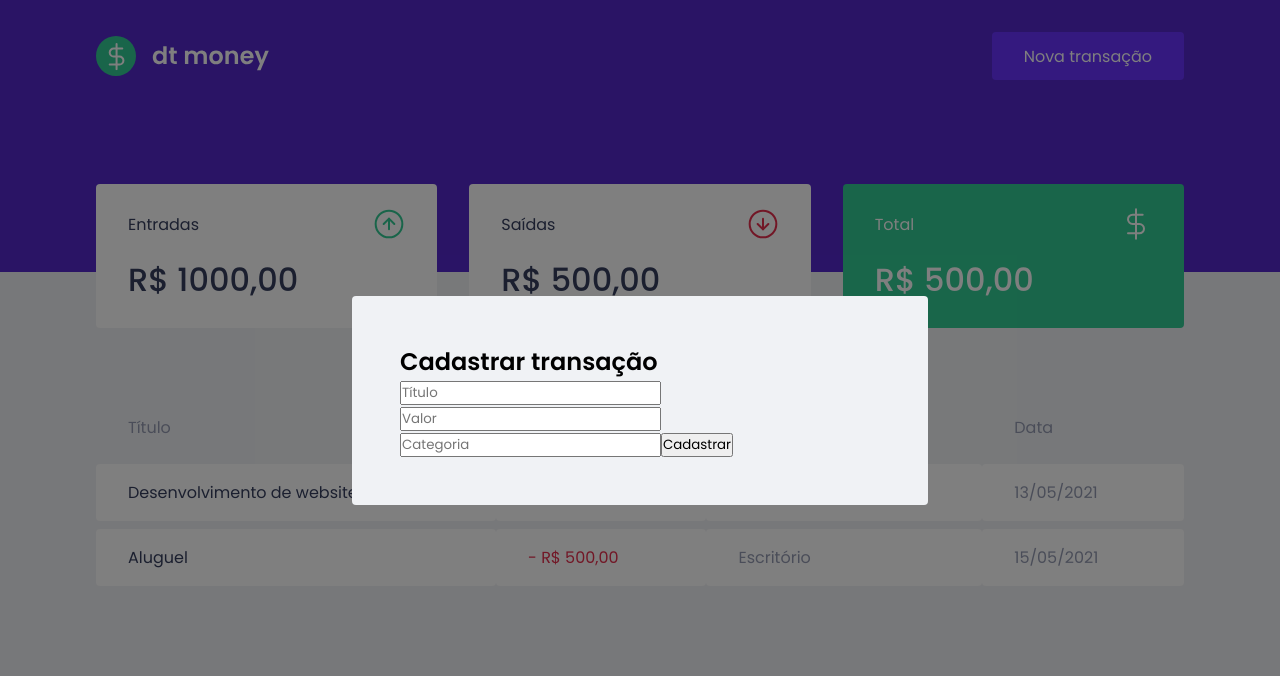
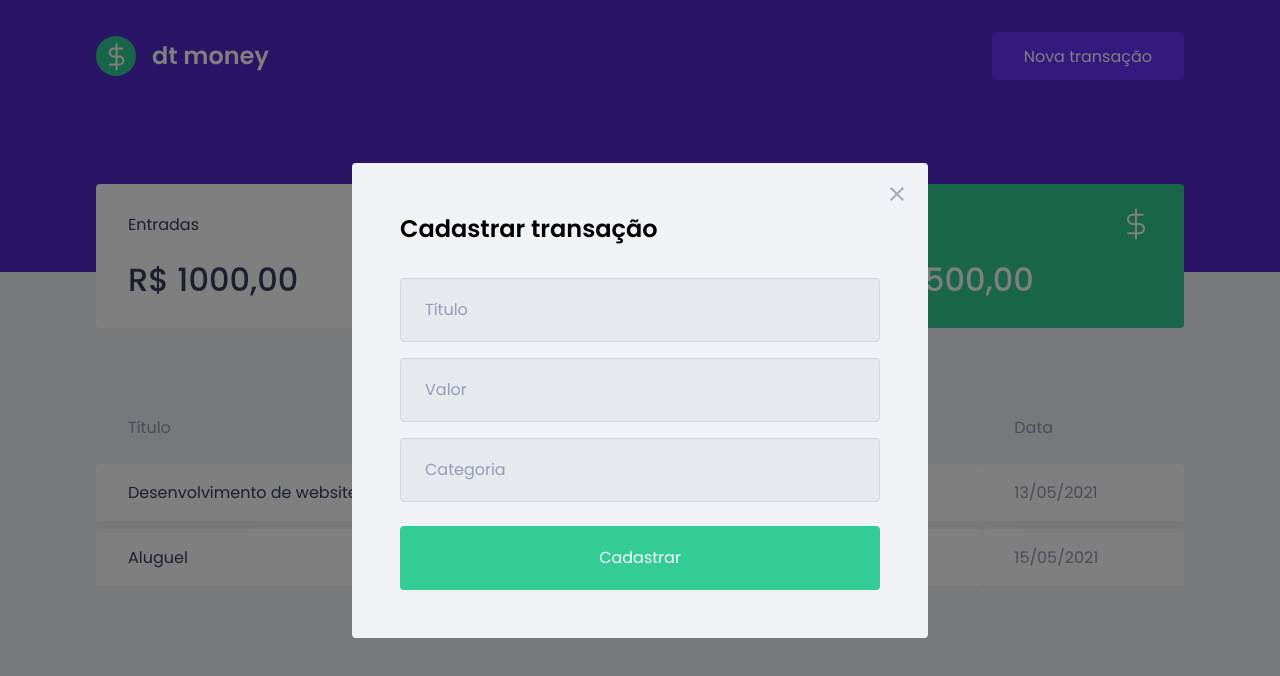
Before and after one commit to mariaclarabs/ignite-dt-money, a React (Create React App) app: page / in a window 1280 px wide. Both pictures are taken after a click on the button "Nova transação". Shown: the top 676 px of the page. Built offline with nearby package versions, Linux system fonts and the light colour scheme; no server answers; what miragejs would draw is missing.

Commit message:
Modal styles

```diff
--- a/src/components/NewTransactionModal/index.tsx
+++ b/src/components/NewTransactionModal/index.tsx
@@ -1,4 +1,5 @@
 import Modal from 'react-modal';
+import closeImg from '../../assets/close.svg';
 import { Container } from './styles';
 
 interface NewTransactionModalProps {
@@ -14,6 +15,13 @@
       overlayClassName="react-modal-overlay"
       className="react-modal-content"
     >
+      <button
+        type="button"
+        onClick={onRequestClose}
+        className="react-modal-close"
+      >
+        <img src={closeImg} alt="Fechar modal" />
+      </button>
       <Container>
         <h2>Cadastrar transação</h2>
         <input placeholder="Título"/>
--- a/src/components/NewTransactionModal/styles.ts
+++ b/src/components/NewTransactionModal/styles.ts
@@ -1,3 +1,48 @@
 import styled from 'styled-components';
 
-export const Container = styled.form``;
+export const Container = styled.form`
+  h2 {
+    color: var(--test-title-color);
+    font-size: 1.5rem;
+    margin-bottom: 2rem;
+  }
+
+  input {
+    width: 100%;
+    padding: 0 1.5rem;
+    height: 4rem;
+    border-radius: 0.25rem;
+
+    border: 1px solid #d7d7d7;
+    background: #e7e9ee;
+
+    font-weight: 400;
+    font-size: 1rem;
+
+    &::placeholder {
+      color: var(--text-body);
+    }
+
+    & + input {
+      margin-top: 1rem;
+    }
+  }
+
+  button[type="submit"] {
+    width: 100%;
+    padding: 0 1.5rem;
+    height: 4rem;
+    background: var(--green);
+    color: #fff;
+    border-radius: 0.25rem;
+    border: 0;
+    font-size: 1rem;
+    margin-top: 1.5rem;
+
+    transition: filter 0.2s;
+
+    &:hover {
+      filter: brightness(0.9);
+    }
+  }
+`;
--- a/src/styles/global.ts
+++ b/src/styles/global.ts
@@ -77,4 +77,18 @@
     position: relative;
     border-radius: 0.25rem;
   }
+
+  .react-modal-close {
+    position: absolute;
+    right: 1.5rem;
+    top: 1.5rem;
+    border: 0;
+    background: transparent;
+
+    transition: filter 0.2s;
+
+    &:hover {
+      filter: brightness(0.8);
+    }
+  }
 `;
```
